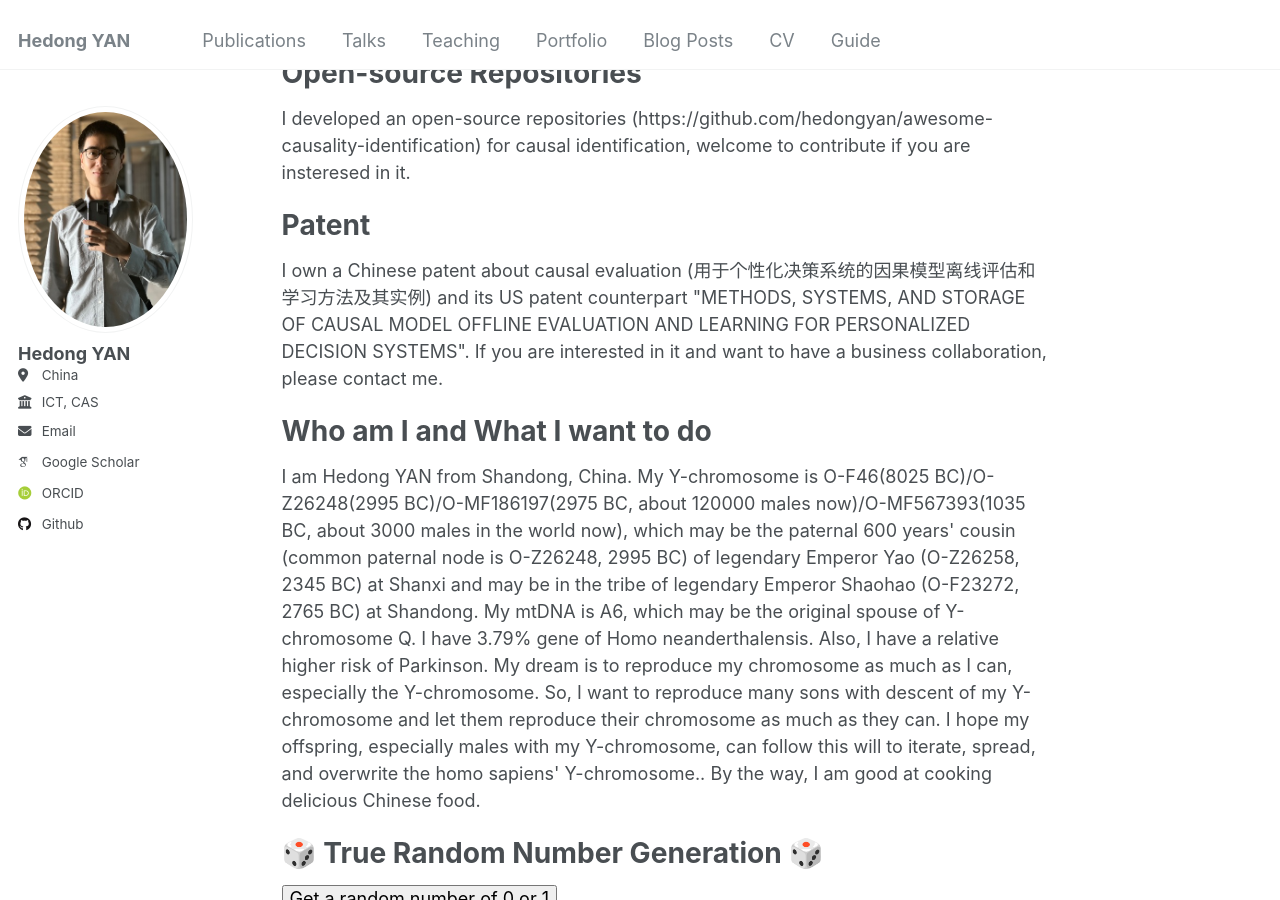
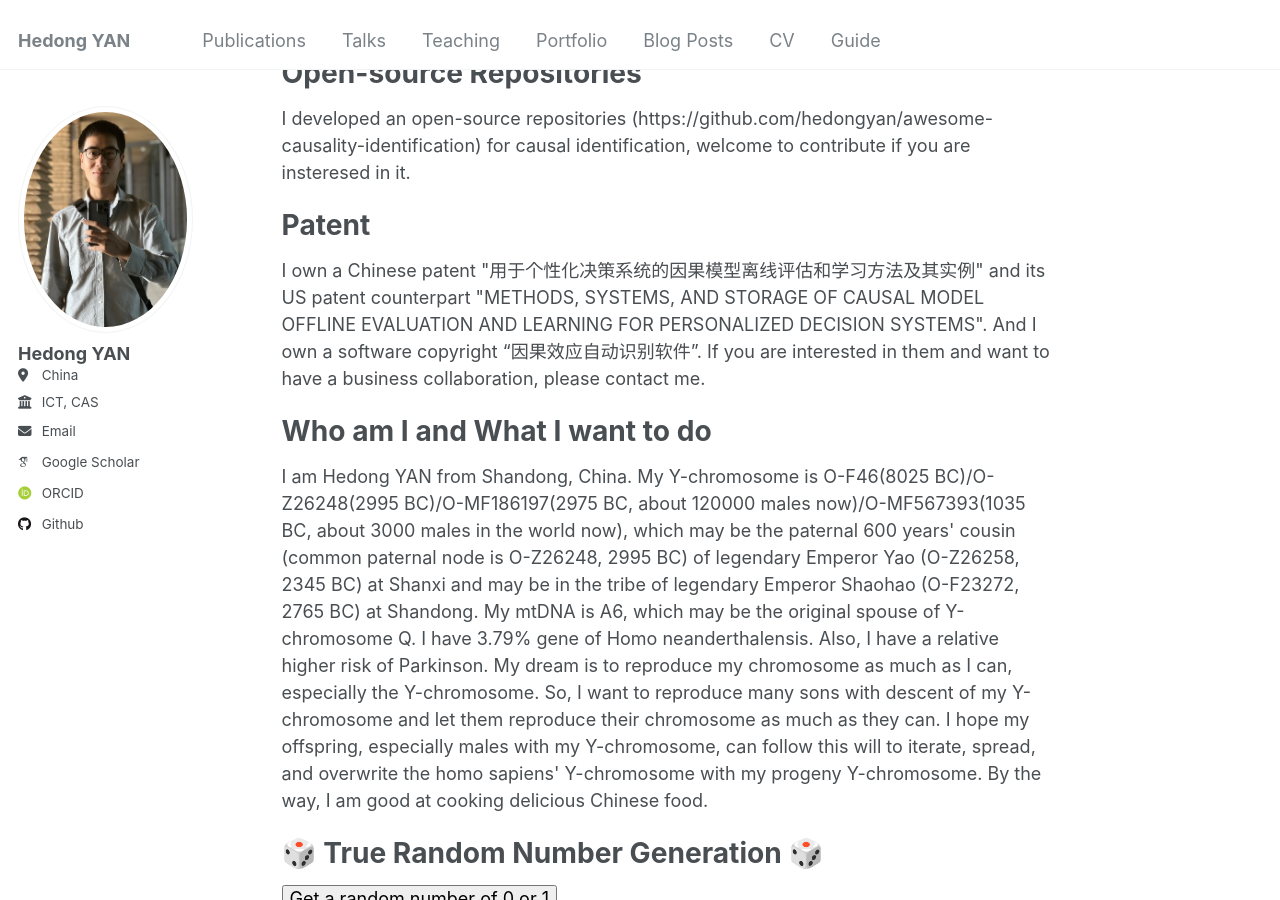
Before and after one commit to hedongyan/hedongyan.github.io, a Jekyll site: the page built from _pages/about.html, in a window 1280 px wide and 900 px high, scrolled down 240 px. Built offline with Jekyll 4.4.1, drawn with Linux system fonts in a browser that asks for light colours; some web fonts are replaced.

Commit message:
Update about.html

```diff
--- a/_pages/about.html
+++ b/_pages/about.html
@@ -18,7 +18,7 @@ I developed an open-source repositories (https://github.com/hedongyan/awesome-ca
 
 <h1>Patent</h1>
 <p>
-  I own a Chinese patent about causal evaluation (用于个性化决策系统的因果模型离线评估和学习方法及其实例) and its US patent counterpart "METHODS, SYSTEMS, AND STORAGE OF CAUSAL MODEL OFFLINE EVALUATION AND LEARNING FOR PERSONALIZED DECISION SYSTEMS". If you are interested in it and want to have a business collaboration, please contact me.
+  I own a Chinese patent "用于个性化决策系统的因果模型离线评估和学习方法及其实例" and its US patent counterpart "METHODS, SYSTEMS, AND STORAGE OF CAUSAL MODEL OFFLINE EVALUATION AND LEARNING FOR PERSONALIZED DECISION SYSTEMS". And I own a software copyright “因果效应自动识别软件”. If you are interested in them and want to have a business collaboration, please contact me.
 </p>
 
 <h1>Who am I and What I want to do</h1>
@@ -30,14 +30,9 @@ I developed an open-source repositories (https://github.com/hedongyan/awesome-ca
   I have 3.79% gene of Homo neanderthalensis. Also, I have a relative higher risk of Parkinson.
   My dream is to reproduce my chromosome as much as I can, especially the Y-chromosome.
   So, I want to reproduce many sons with descent of my Y-chromosome and let them reproduce their chromosome as much as they can.
-  I hope my offspring, especially males with my Y-chromosome, can follow this will to iterate, spread, and overwrite the homo sapiens' Y-chromosome..
-  <!-- I want to purge all the other males with Y-chromosome and let my offsprings occupy the world.  -->
-  <!-- The execution duration is about 1 million years. Hahaha. -->
+  I hope my offspring, especially males with my Y-chromosome, can follow this will to iterate, spread, and overwrite the homo sapiens' Y-chromosome with my progeny Y-chromosome.
   By the way, I am good at cooking delicious Chinese food.
 </p>
-
-<!-- <img src="/images/狗头表情.webp"> -->
-<!-- So my descents (more precise than base pair level) will continue iterating to purge others' Y-chromosome (the purge sequence: R, J, E, I, Q, D, C, ..., N, O) and then occupy the world, haha! -->
 
 <h1>🎲 True Random Number Generation 🎲 </h1>
 <button onclick="getRandomBit()">Get a random number of 0 or 1</button>
```
